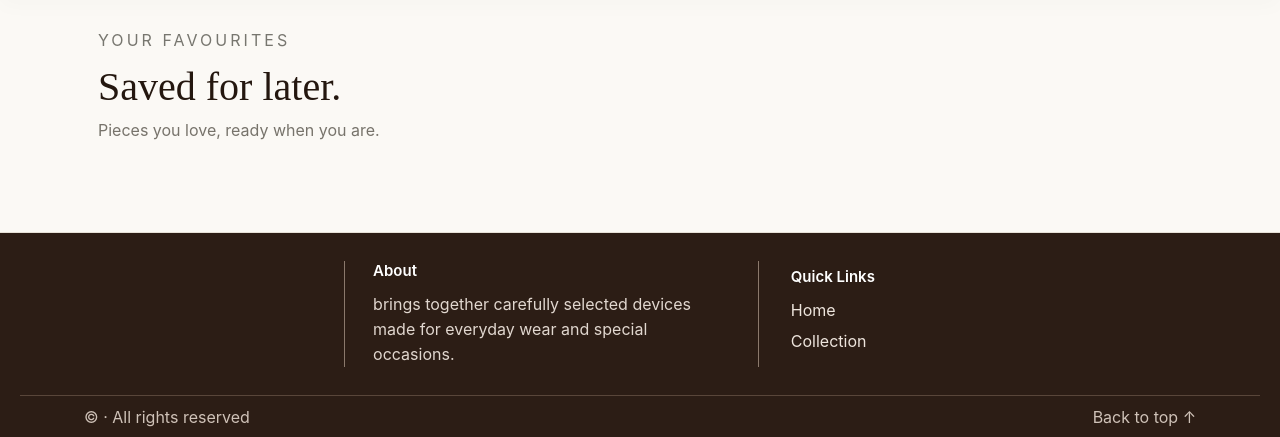
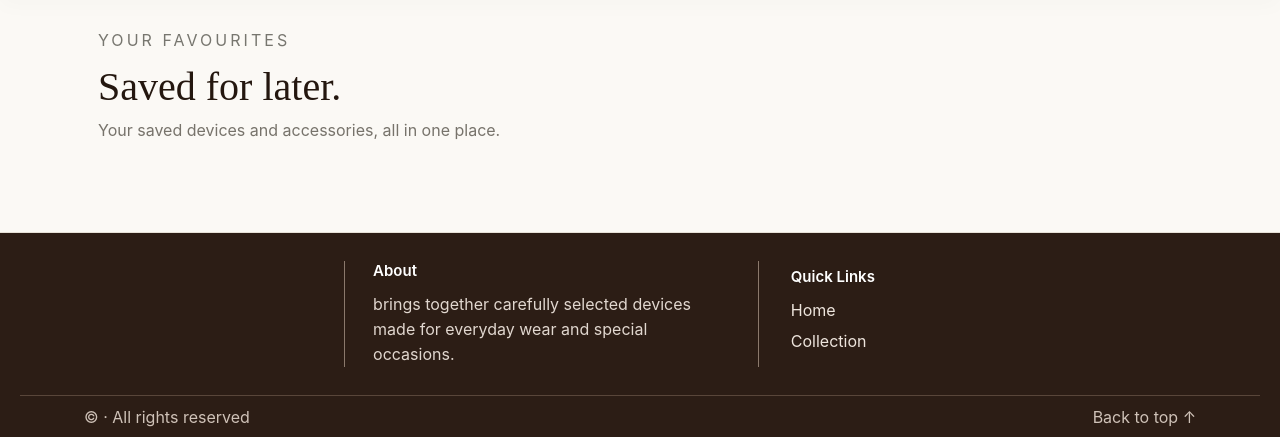
Before and after one commit to Al-ameenolanrewaju/phone-and-gadgets, a Flask app: template app/templates/storefront/wishlist.html in a window 1280 px wide. Shown: the part 60-497 px from the top of the page. Run offline with Flask 3, Linux system fonts and the light colour scheme; the template is opened without the code that fills it, so the values that code supplies are empty; some libraries are stand-ins or nearby versions.

Commit message:
Polish saved-items language

```diff
--- a/app/templates/storefront/wishlist.html
+++ b/app/templates/storefront/wishlist.html
@@ -4,7 +4,7 @@
 {% block body %}
 {% include "storefront/_nav.html" %}
 <main class="wishlist-page">
-  <header class="collection-page-heading"><span class="eyebrow">Your favourites</span><h1>Saved for later.</h1><p>Pieces you love, ready when you are.</p></header>
+  <header class="collection-page-heading"><span class="eyebrow">Your favourites</span><h1>Saved for later.</h1><p>Your saved devices and accessories, all in one place.</p></header>
   <div class="wishlist-grid product-grid luxury-product-grid" data-wishlist-grid aria-live="polite"></div>
   <section class="wishlist-empty-state" data-wishlist-empty hidden><div class="wishlist-empty-icon">♡</div><h2>Your wishlist is waiting.</h2><p>Save devices you love and find them here whenever you return.</p><a class="luxury-button luxury-button-gold" href="{{ url_for('storefront.collection') }}">Explore the catalogue</a></section>
 </main>
```
